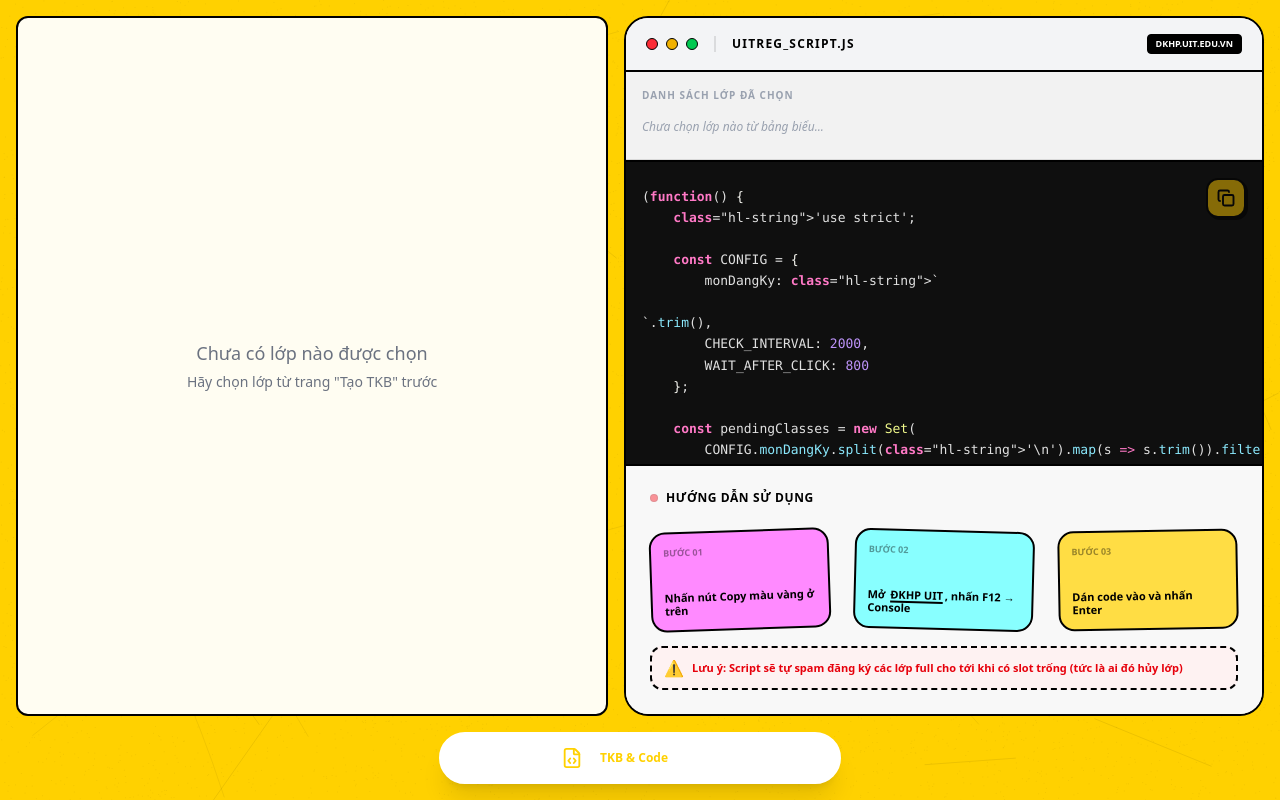
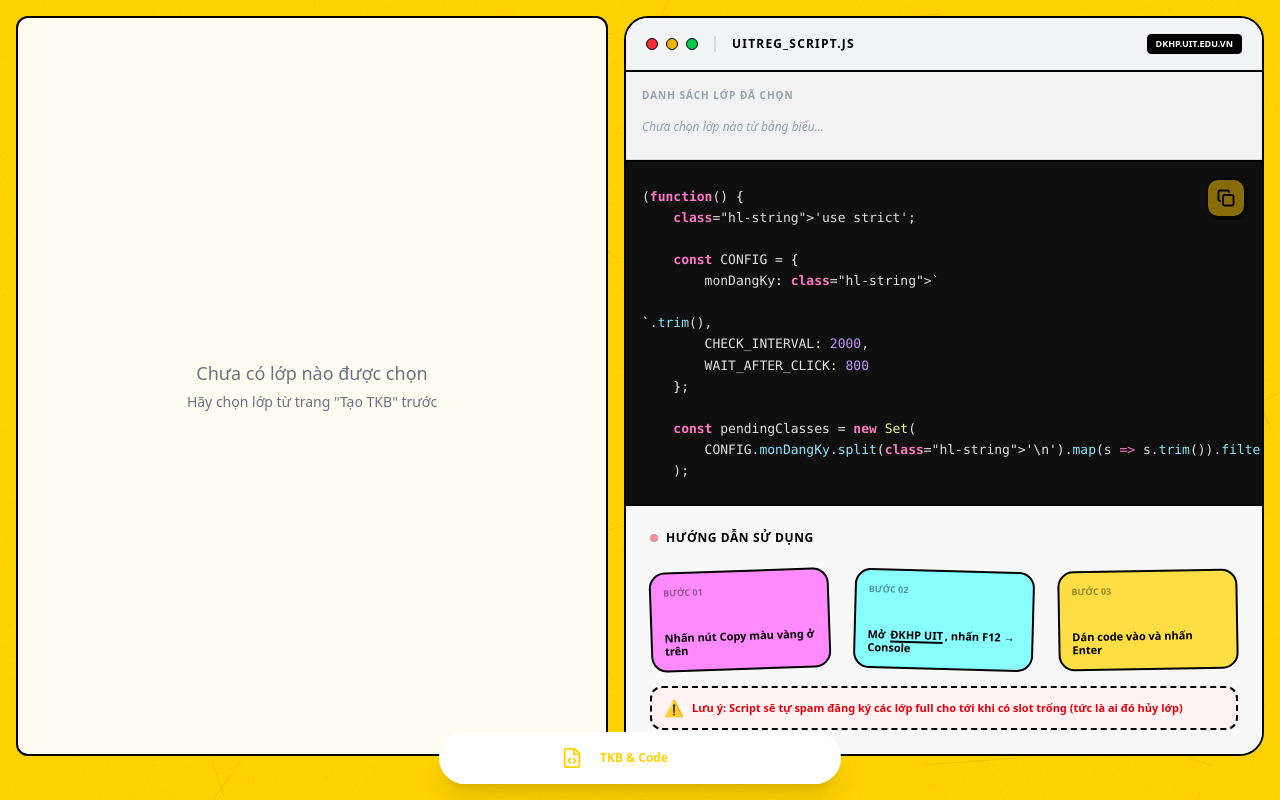
Before and after one commit to versenilvis/dkhp-uit-reg, a SvelteKit app in the folder app/: page /tkb-code in a window 1280 px wide. Built offline with nearby package versions, Linux system fonts and the light colour scheme; a web font is replaced by a local one.

Commit message:
chore(tkb-code): adjust component heights

```diff
--- a/app/src/lib/components/schedule/SchedulePreview.svelte
+++ b/app/src/lib/components/schedule/SchedulePreview.svelte
@@ -72,7 +72,7 @@
 </script>
 
 <div
-	style="flex: 1; background-color: rgba(255, 255, 255, 0.95); backdrop-filter: blur(4px); border: 2px solid #000000; border-radius: 0.75rem; overflow: hidden; display: flex; flex-direction: column; max-height: calc(100vh - 100px);"
+	style="flex: 1; background-color: rgba(255, 255, 255, 0.95); backdrop-filter: blur(4px); border: 2px solid #000000; border-radius: 0.75rem; overflow: hidden; display: flex; flex-direction: column; max-height: calc(100vh - 60px);"
 >
 	<div class="flex-1 relative overflow-hidden">
 		<div class="absolute inset-0 overflow-auto" bind:this={scheduleRef}>
--- a/app/src/lib/components/script/ScriptPanel.svelte
+++ b/app/src/lib/components/script/ScriptPanel.svelte
@@ -27,7 +27,7 @@
 <div class="relative w-[640px] shrink-0">
 	<div
 		class="relative w-full bg-[#f8f8f8] border-2 border-black rounded-3xl overflow-hidden flex flex-col"
-		style="height: calc(100vh - 100px);"
+		style="height: calc(100vh - 60px);"
 	>
 		<!-- 3 dots -->
 		<div
@@ -46,7 +46,9 @@
 			<div
 				class="bg-black text-white px-2 py-0.5 rounded border border-black text-[9px] font-bold uppercase"
 			>
-				<a class="hover:underline" href="https://dkhp.uit.edu.vn/" target="_blank">DKHP.UIT.EDU.VN</a>
+				<a class="hover:underline" href="https://dkhp.uit.edu.vn/" target="_blank"
+					>DKHP.UIT.EDU.VN</a
+				>
 			</div>
 		</div>
 
--- a/app/src/routes/tkb-code/+page.svelte
+++ b/app/src/routes/tkb-code/+page.svelte
@@ -75,9 +75,9 @@
 <div class="fixed inset-0 z-[40] bg-primary flex flex-col">
 	<Background />
 
-	<main class="flex-1 flex flex-col overflow-hidden pt-4 pb-20">
-		<div class="flex-1 overflow-hidden flex items-center justify-center px-4">
-			<div class="w-full max-w-[1800px] h-full flex gap-4">
+	<main class="flex-1 flex flex-col overflow-hidden pt-4 pb-8">
+		<div class="flex-1 overflow-hidden flex flex-col items-center justify-center px-4">
+			<div class="w-full max-w-[1600px] h-full flex gap-4 relative">
 				<SchedulePreview {scheduleItems} />
 
 				<ScriptPanel classCodes={uniqueCodes} {generatedScript} {highlightedScript} />
```
